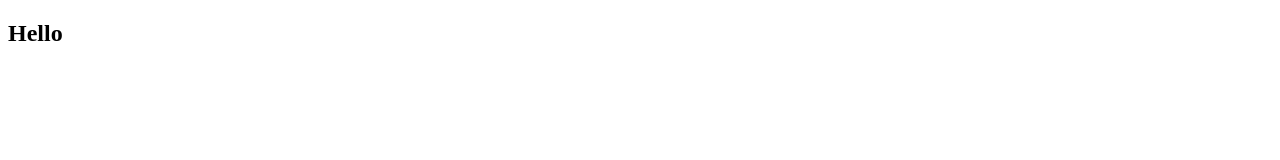
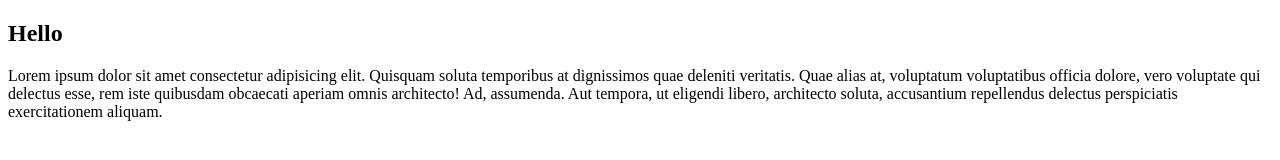
Before and after one commit to leon0113/testNew, a plain HTML site: page index.html in a window 1280 px wide. Drawn offline with Linux system fonts and the light colour scheme.

Commit message:
first commit

```diff
--- a/index.html
+++ b/index.html
@@ -8,5 +8,6 @@
 </head>
 <body>
     <h2>Hello </h2>
+    <p>Lorem ipsum dolor sit amet consectetur adipisicing elit. Quisquam soluta temporibus at dignissimos quae deleniti veritatis. Quae alias at, voluptatum voluptatibus officia dolore, vero voluptate qui delectus esse, rem iste quibusdam obcaecati aperiam omnis architecto! Ad, assumenda. Aut tempora, ut eligendi libero, architecto soluta, accusantium repellendus delectus perspiciatis exercitationem aliquam.</p>
 </body>
 </html>
```
